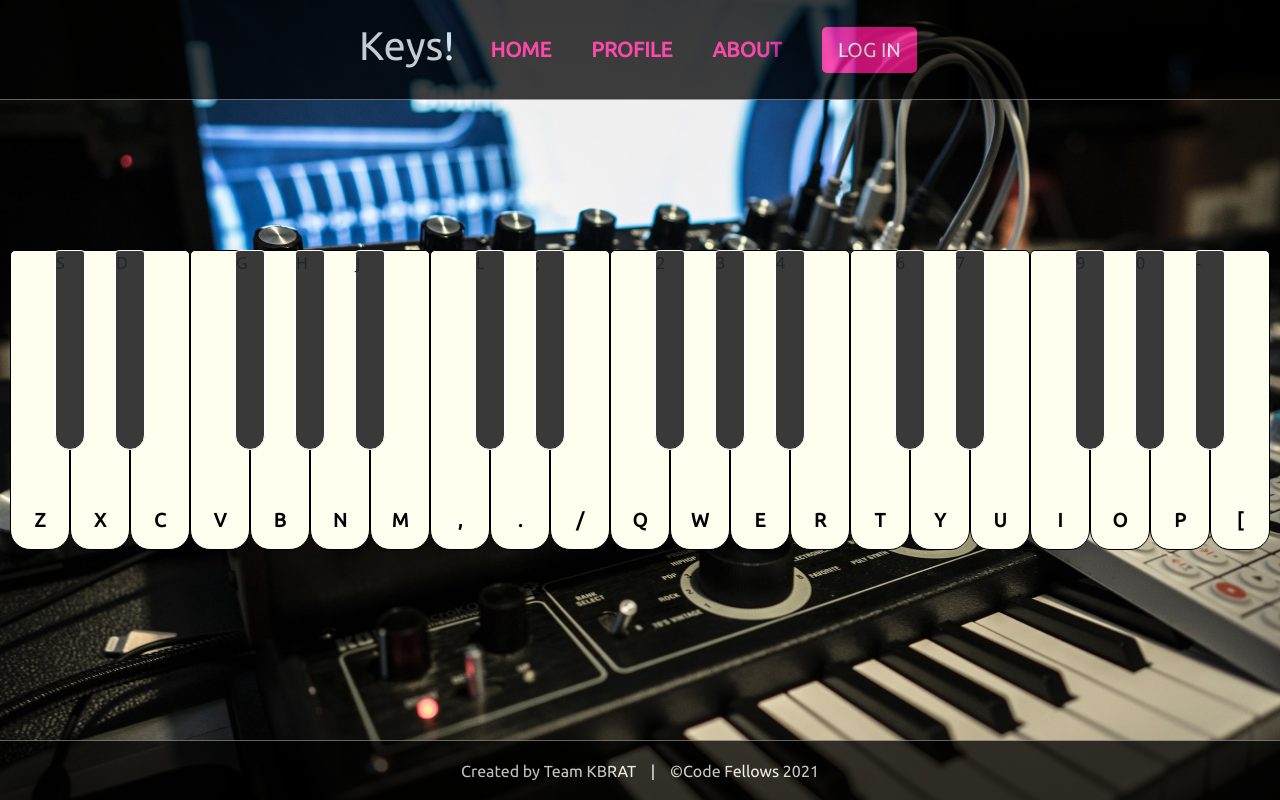
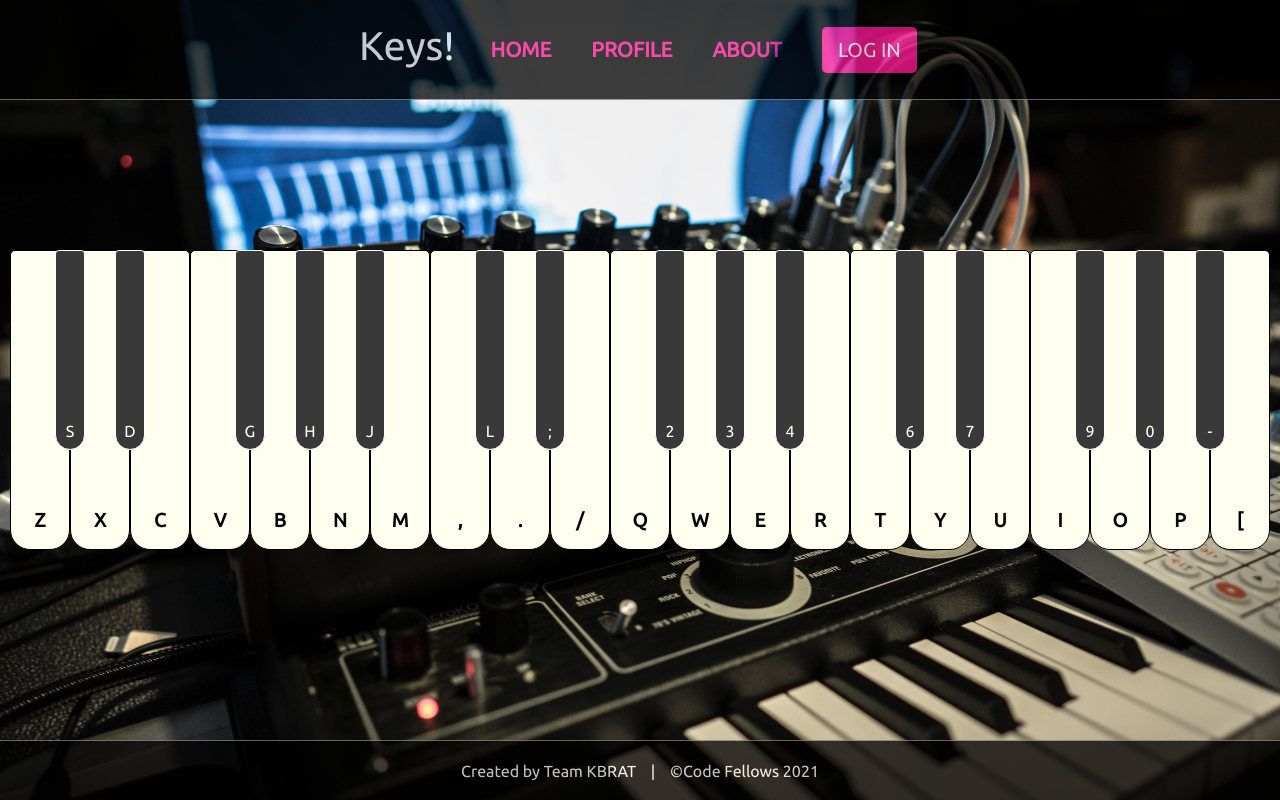
Before and after one commit to KBRAT-301/cf-front, a React (Create React App) app: page / in a window 1280 px wide. Built offline with nearby package versions, Linux system fonts and the light colour scheme.

Commit message:
key click-drag functionality

```diff
--- a/src/components/Key.css
+++ b/src/components/Key.css
@@ -4,6 +4,7 @@
   width: 60px;
   border: 1px solid black;
   border-radius: 5px 5px 20px 20px;
+  user-select: none;
 }
 
 .key.flat {
@@ -15,9 +16,15 @@
   height: 200px;
   width: 30px;
   z-index: 2;
+  color: ivory;
+  text-align: center;
+  font-family: 'Ubuntu', sans-serif;
+  padding-top: 168px;
 }
 
-.key.pressed, .key.flat.pressed {
+.key.pressed,
+.key.flat.pressed,
+.key:hover {
   background-color: deeppink;
   border: 1px solid white;
 }
--- a/src/components/Key.js
+++ b/src/components/Key.js
@@ -24,12 +24,12 @@ export default class Key extends React.Component {
     if (noteIsFlat) {
       keyClassName += ' flat';
       key = (
-        <div onClick={this.props.handleKeyClick} className={keyClassName}>
+        <div onMouseDown={this.props.handleKeyClick} className={keyClassName}>
           {NOTE_TO_KEY[this.props.note].toUpperCase()}
         </div>);
     } else {
       key = (
-        <div onClick={this.props.handleKeyClick} className={keyClassName}>
+        <div onMouseDown={this.props.handleKeyClick} className={keyClassName}>
           <div className='key-text'>{NOTE_TO_KEY[this.props.note].toUpperCase()}</div>
         </div>
       );
--- a/src/components/Keyboard.js
+++ b/src/components/Keyboard.js
@@ -14,6 +14,7 @@ export default class Keyboard extends React.Component {
     super(props);
     this.state = {
       pressedKeys: [],
+      mouseIsDown: false,
     };
   }
   handleKeyDown = (e) => {
@@ -38,21 +39,41 @@ export default class Keyboard extends React.Component {
     this.setState({ pressedKeys: newPressedKeys });
   };
 
-  handleKeyClick = async (e) => {
+  handleKeyClick = (e) => {
     let key = e.target.innerText.toLowerCase();
     if(VALID_KEYS.includes(key)) {
       this.playNote(KEY_TO_NOTE[key]);
     }
-  }
+  };
 
   playNote = (note) => {
     const noteAudio = new Audio(document.getElementById(note).src);
     noteAudio.play();
-  }
+  };
+
+  handleMouseDown = (e) => {
+    this.setState({ mouseIsDown: true });
+  };
+
+  handleMouseOver = (e) => {
+    if(this.state.mouseIsDown) {
+      let key = e.target.innerText.toLowerCase();
+      if(VALID_KEYS.includes(key)) {
+        this.playNote(KEY_TO_NOTE[key]);
+      };
+    }
+  };
+
+  handleMouseUp = (e) => {
+    this.setState({ mouseIsDown: false });
+  };
 
   componentDidMount = () => {
     window.addEventListener('keydown', this.handleKeyDown);
     window.addEventListener('keyup', this.handleKeyUp);
+    window.addEventListener('mousedown', this.handleMouseDown);
+    window.addEventListener('mouseup', this.handleMouseUp);
+    window.addEventListener('mouseover', this.handleMouseOver);
   };
 
   render() {
```
Also changed, not shown: 2 other files (tests, documents, lock files or other folders).
